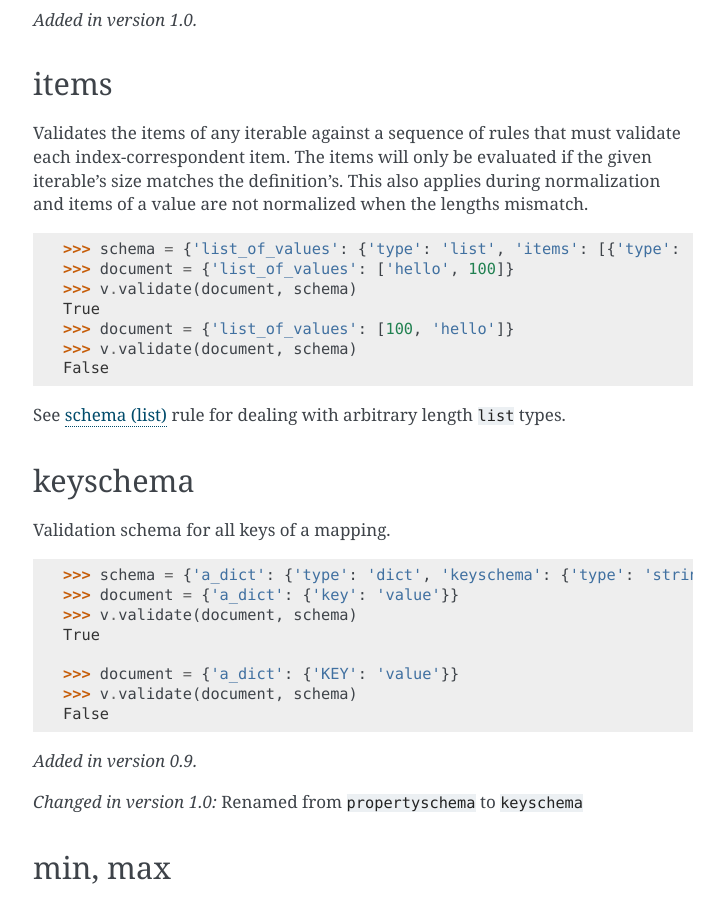
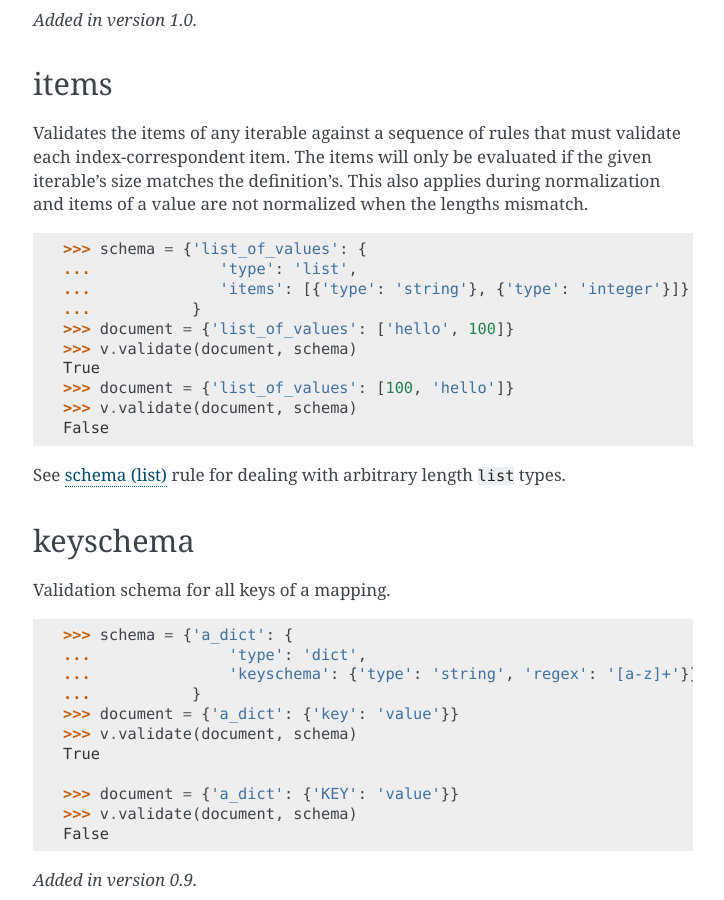
Before and after one commit to pyeve/cerberus, a Sphinx documentation site: the page built from docs/validation-rules.rst, in a window 1280 px wide and 900 px high, scrolled down 5876 px. Shown: the whole window, without its empty margins (387-1111 px from the left). Built offline with Sphinx 7.4.7, drawn with Linux system fonts in a browser that asks for light colours; comment, search, counter and statistics services are not loaded.

Commit message:
docs: improves readability of some snippets in the html view

```diff
--- a/docs/validation-rules.rst
+++ b/docs/validation-rules.rst
@@ -308,7 +308,10 @@ normalization and items of a value are not normalized when the lengths mismatch.
 
 .. doctest::
 
-   >>> schema = {'list_of_values': {'type': 'list', 'items': [{'type': 'string'}, {'type': 'integer'}]}}
+   >>> schema = {'list_of_values': {
+   ...              'type': 'list',
+   ...              'items': [{'type': 'string'}, {'type': 'integer'}]}
+   ...           }
    >>> document = {'list_of_values': ['hello', 100]}
    >>> v.validate(document, schema)
    True
@@ -326,7 +329,10 @@ Validation schema for all keys of a :term:`mapping`.
 
 .. doctest::
 
-    >>> schema = {'a_dict': {'type': 'dict', 'keyschema': {'type': 'string', 'regex': '[a-z]+'}}}
+    >>> schema = {'a_dict': {
+    ...               'type': 'dict',
+    ...               'keyschema': {'type': 'string', 'regex': '[a-z]+'}}
+    ...           }
     >>> document = {'a_dict': {'key': 'value'}}
     >>> v.validate(document, schema)
     True
```
